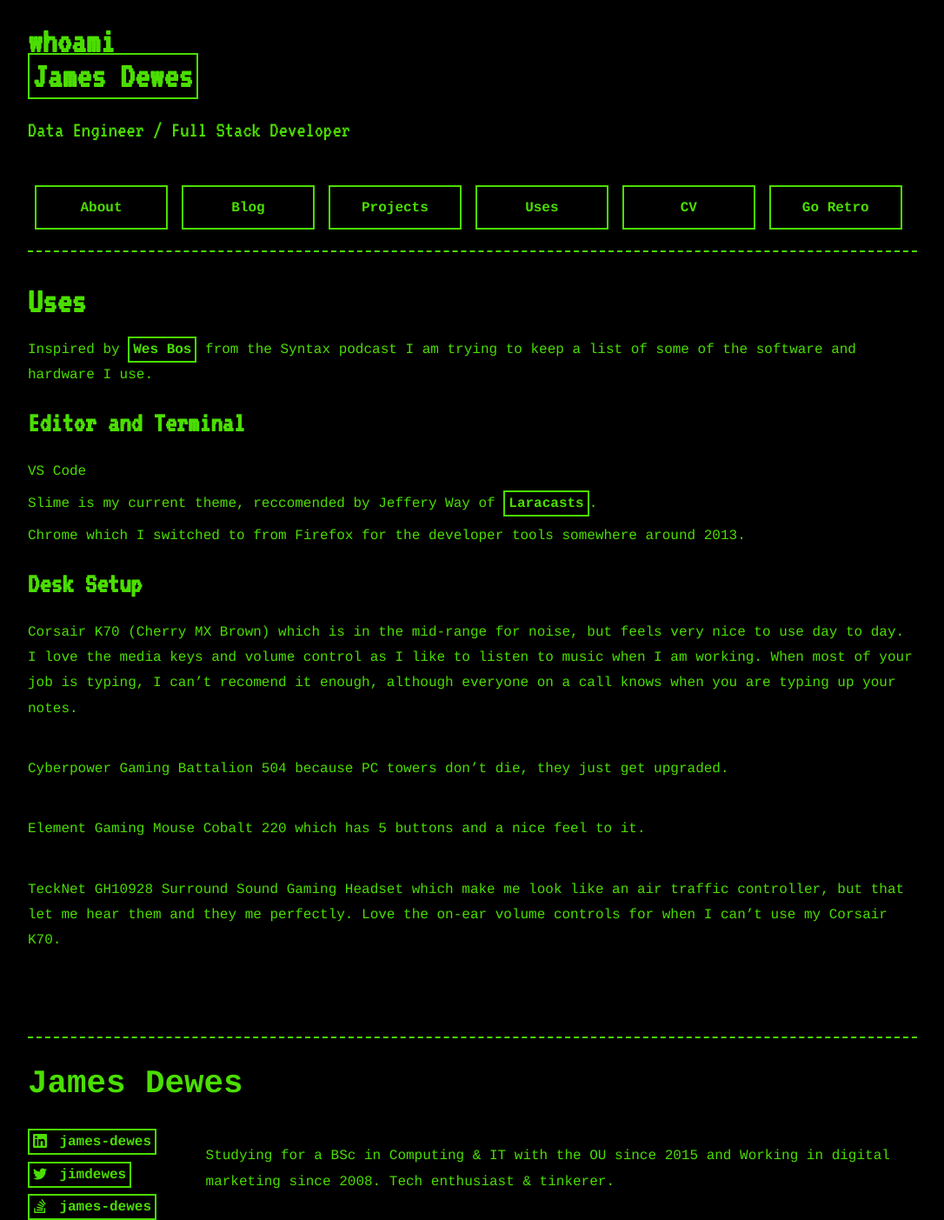
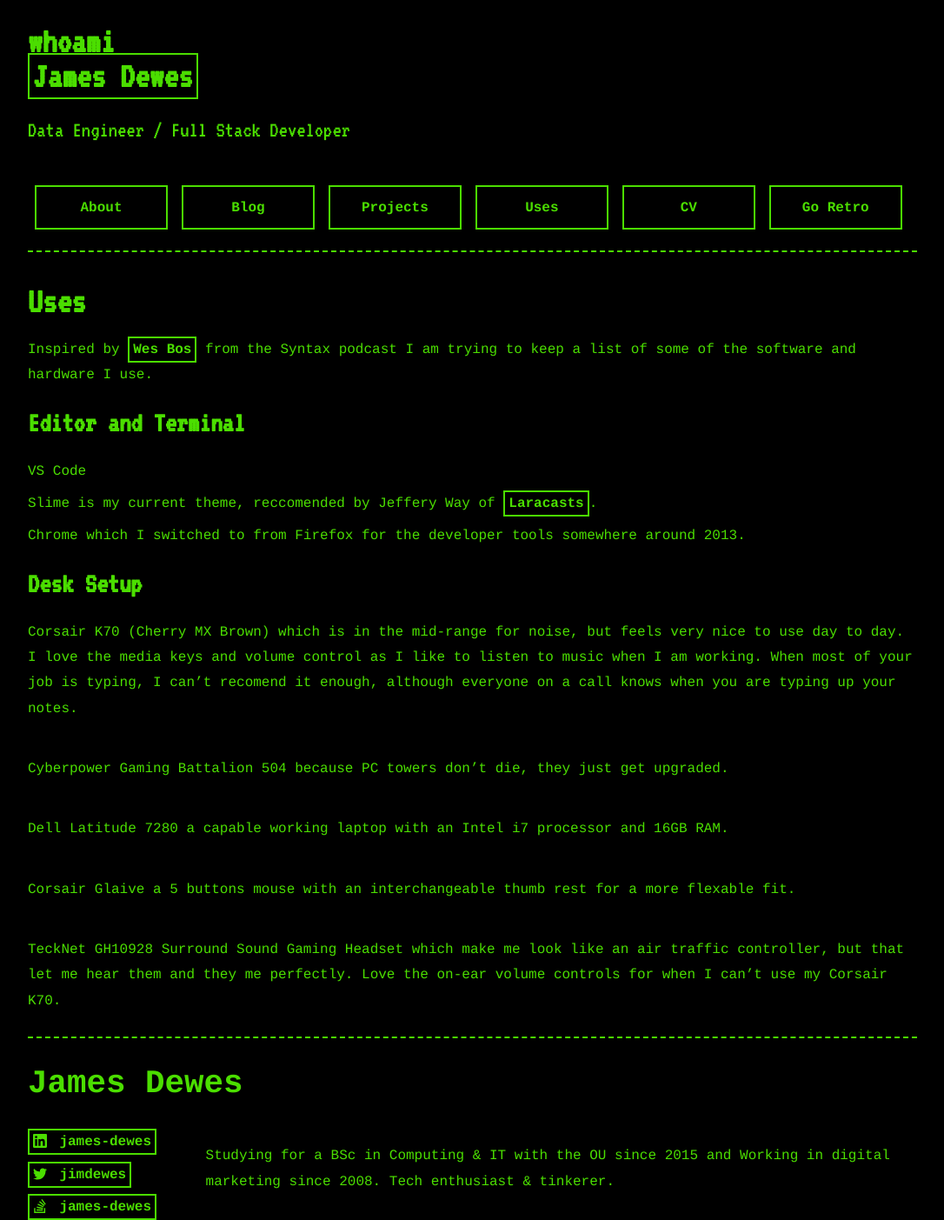
Before and after one commit to james-dewes/james-dewes.github.io, a Jekyll site: the page built from uses.markdown, in a window 1280 px wide. Shown: the whole page at 87% size, without its empty margins (96-1182 px from the left). Built offline with Jekyll 4.4.1, drawn with Linux system fonts in a browser that asks for light colours; nearby versions of some CDN libraries; library files that are not in the unit come from our copies.

Commit message:
Updates Uses page

```diff
--- a/uses.markdown
+++ b/uses.markdown
@@ -16,6 +16,8 @@
 
 + Cyberpower Gaming Battalion 504 because PC towers don't die, they just get upgraded.
 
-+ Element Gaming Mouse Cobalt 220 which has 5 buttons and a nice feel to it.
++ Dell Latitude 7280 a capable working laptop with an Intel i7 processor and 16GB RAM.
+
++ Corsair Glaive a 5 buttons mouse with an interchangeable thumb rest for a more flexable fit.
 
 + TeckNet GH10928 Surround Sound Gaming Headset which make me look like an air traffic controller, but that let me hear them and they me perfectly. Love the on-ear volume controls for when I can't use my Corsair K70.
```
